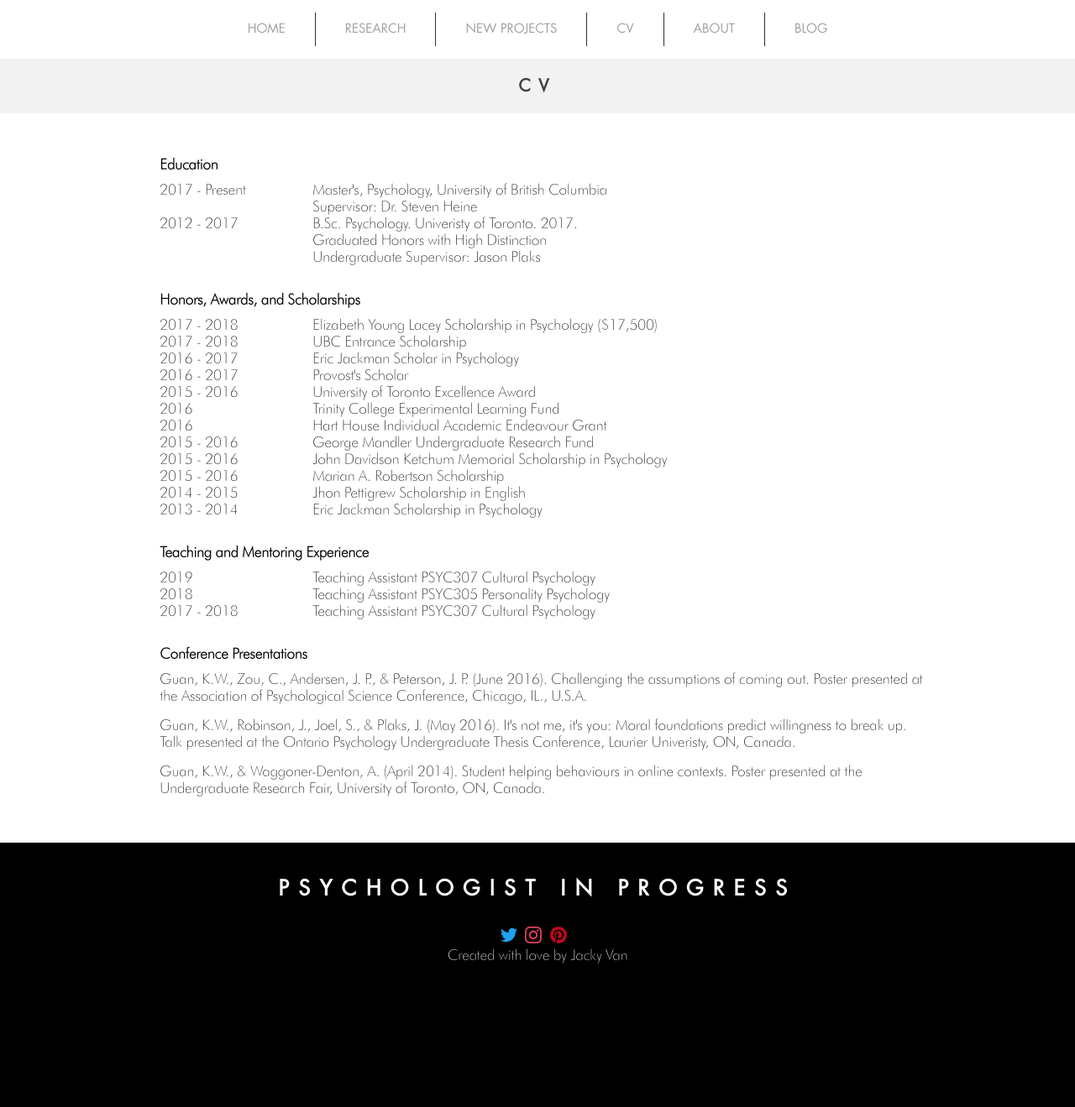
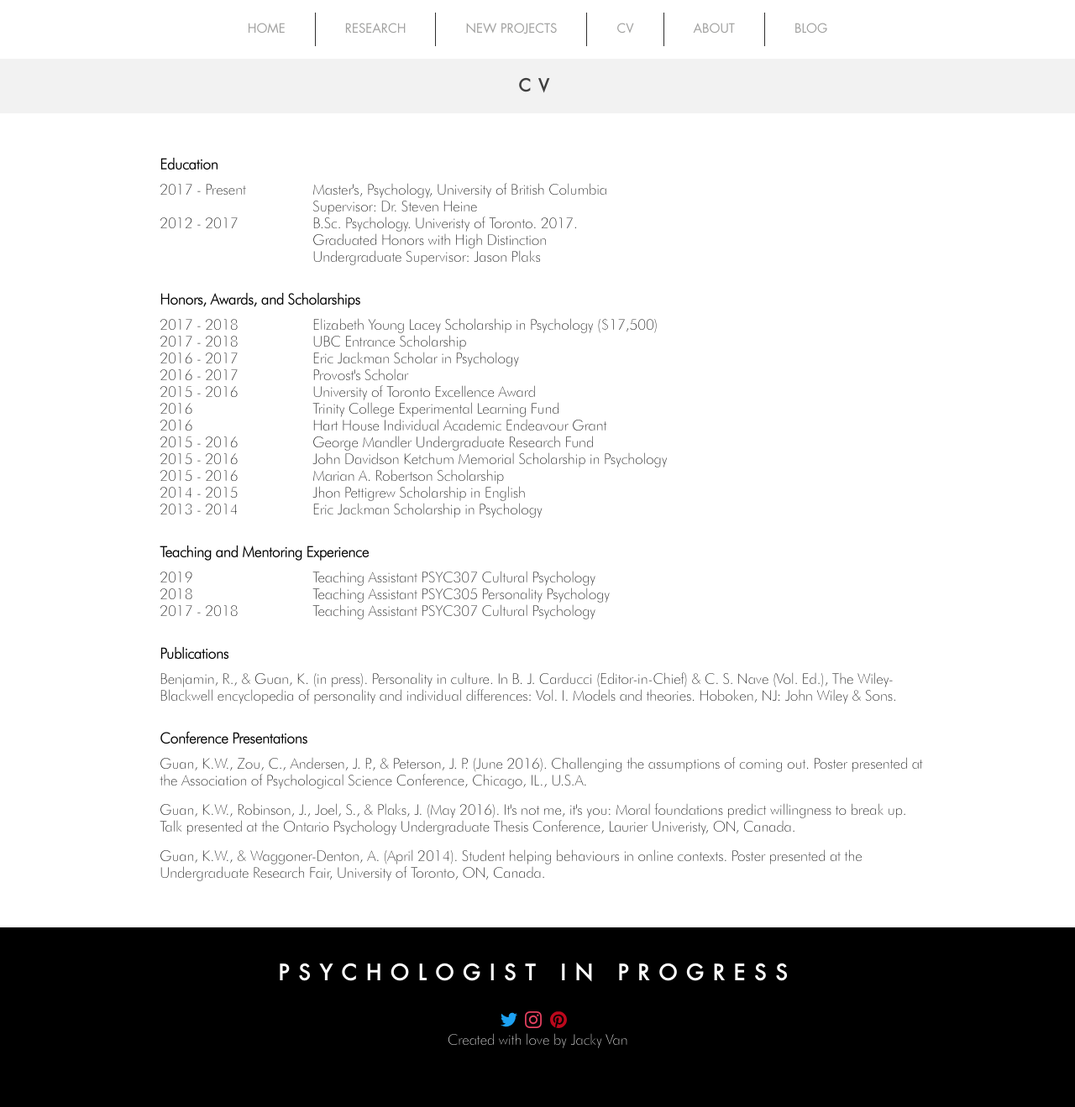
Before and after one commit to Jaacky/katewguan.com, a Jekyll site: the page built from cv/index.html, in a window 1280 px wide. Shown: the whole page at 84% size. Built offline with Jekyll 4.4.1, drawn with Linux system fonts in a browser that asks for light colours; before the commit the page ends 1218 px from its top, so only the background shows below that.

Commit message:
Adding publications section

```diff
--- a/cv/index.html
+++ b/cv/index.html
@@ -52,6 +52,15 @@ layout: default
         </div>
 
         <div class="cv-section">
+            <h4>Publications</h4>
+            <div class="cv-row">
+                <p>
+                    Benjamin, R., & Guan, K. (in press). Personality in culture. In B. J. Carducci (Editor-in-Chief) & C. S. Nave (Vol.  Ed.), The Wiley-Blackwell encyclopedia of personality and individual differences: Vol. I. Models and theories.  Hoboken, NJ: John Wiley & Sons.
+                </p>
+            </div>
+        </div>
+
+        <div class="cv-section">
             <h4>Conference Presentations</h4>
             {% for conference in site.data.conferences %}
                 <div class="cv-row">
```
Lines whose indentation alone changed are shown as unchanged.
